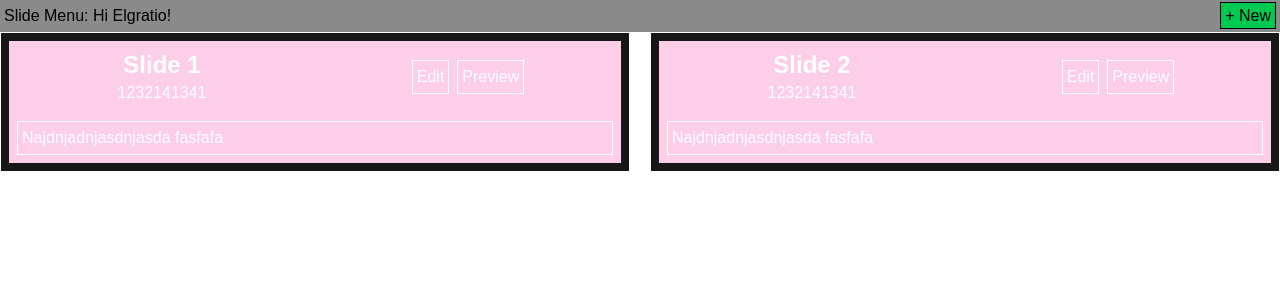
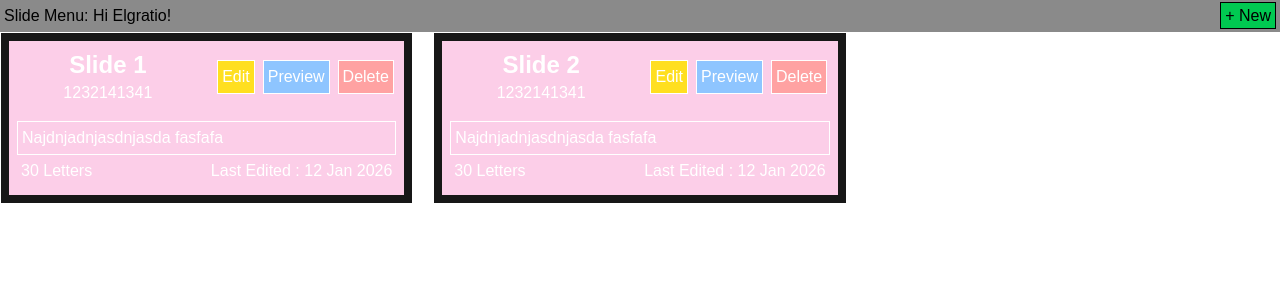
Before and after one commit to akael888/propre-sim, a Next.js app: page /slide in a window 1280 px wide. Shown: the top 300 px of the page. Built offline with nearby package versions, Linux system fonts and the light colour scheme; no server answers; the database is empty.

Commit message:
feat : Slide Col UI Improvements

```diff
--- a/src/app/slide/page.tsx
+++ b/src/app/slide/page.tsx
@@ -18,7 +18,7 @@ export default async function SlideManagerPage() {
           </Link>
         </div>
       </div>
-      <div className="flex flex-col gap-5 h-fit md:flex-row">
+      <div className="grid grid-cols-3 gap-5 h-fit md:flex-row">
         {slideData?.map((value, index) => {
           return (
             <div
@@ -28,28 +28,39 @@ export default async function SlideManagerPage() {
               <div className="flex flex-col bg-pink-200">
                 <div className="grid grid-cols-2">
                   <div className="flex flex-col p-2 h-fit">
-                    <h3 className="text-2xl font-bold">{value.title}</h3>
+                    <h3 className="text-2xl font-bold truncate">
+                      {value.title}
+                    </h3>
                     <p className=""> {value.description}</p>
                   </div>
                   <div className="flex flex-row p-2 justify-center items-center gap-2 h-full">
                     <Link
                       href={`/slide/${value.id}/edit`}
-                      className="border-1 p-1 hover:bg-gray-300"
+                      className="border-1 p-1 hover:bg-gray-300 bg-yellow-300"
                     >
                       Edit
                     </Link>
                     <Link
                       href={`/slide/${value.id}/preview`}
-                      className="border-1 p-1 hover:bg-gray-300"
+                      className="border-1 p-1 hover:bg-gray-300 bg-blue-300"
                     >
                       Preview
                     </Link>
+                    <button className="border-1 p-1 hover:bg-gray-300 bg-red-300">
+                      Delete
+                    </button>
                   </div>
                 </div>
 
-                <div className="flex p-1 p-2 h-full">
+                <div className="flex p-1 p-2 h-full flex-col">
                   <div className="border-1 text-left w-full p-1 max-h-1/2 overflow-y-auto truncate">
                     {value.textdata ? value.textdata : "Empty Data"}
+                  </div>
+                  <div className="flex flex-row justify-between p-1">
+                    <p>
+                      {value.textdata ? value.textdata.length + " Letters"  : "Empty Data"}
+                    </p>
+                    <p>Last Edited : 12 Jan 2026</p>
                   </div>
                 </div>
               </div>
```
